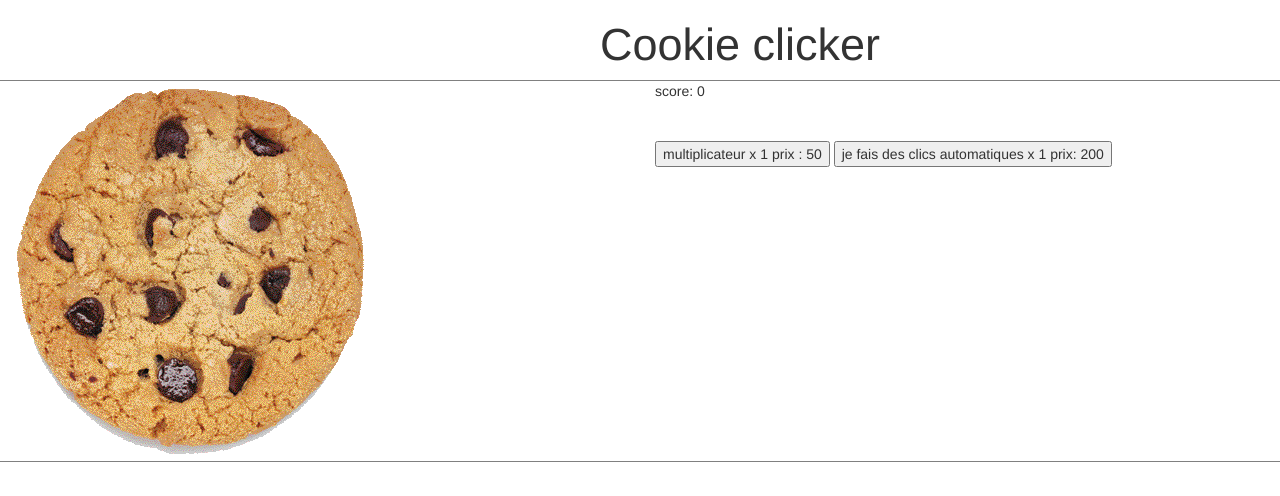
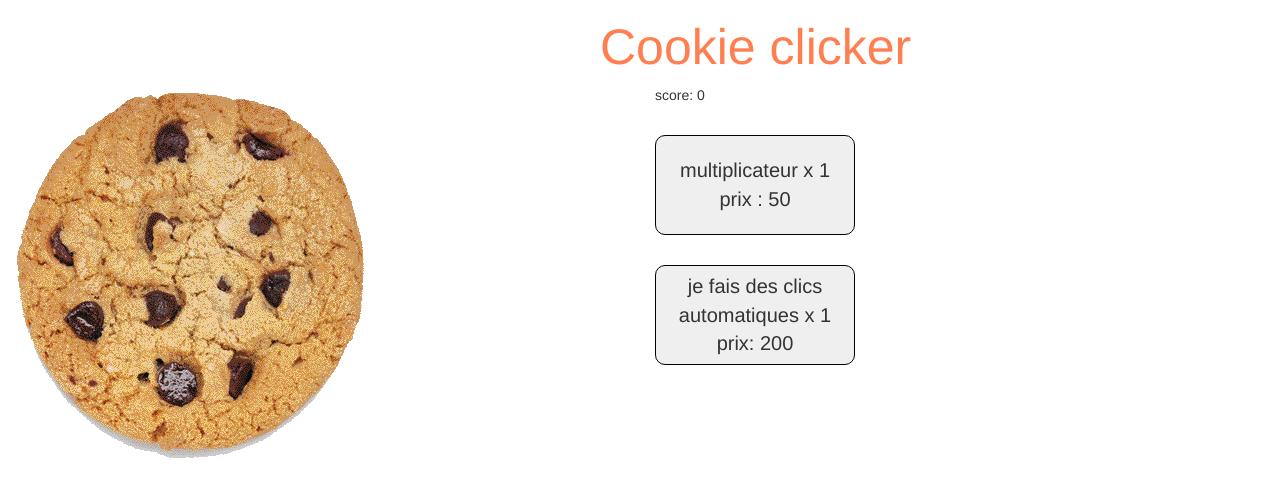
Before and after one commit to Aichab/challenge_6, a plain HTML site: page index.html in a window 1280 px wide. Drawn offline with nearby package versions, Linux system fonts and the light colour scheme.

Commit message:
gestion bouton

```diff
--- a/style.css
+++ b/style.css
@@ -2,35 +2,36 @@
 
 
 h1{
-	font-size:45px;
+	font-size:50px;
 	margin-left: 600px;
+	color:coral;
+
+}
+body{
 
 }
 
-header{
-	border-bottom: 1px solid gray;
+button{
+
+	font-size: 20px;
+	border: 1px solid black;
+	border-radius: 10px;
+	width: 200px;
+	height: 100px;
+	text-align: center;
+    margin-right: 30px;
+    display: block;
+    margin-top: 30px;
 }
 
-.cookie_img{
-	width: 80%;
-	height: 80%;
 
-}
-
-footer{
-	border-top: 1px solid gray;
-	margin-top: 80px;
-
-}
 img{
 cursor: pointer;
 }
+
 img:active{
 	height: 300px;
 	width: 300px;
 
 
 }
-button{
-	margin-top: 30px;
-}
```
